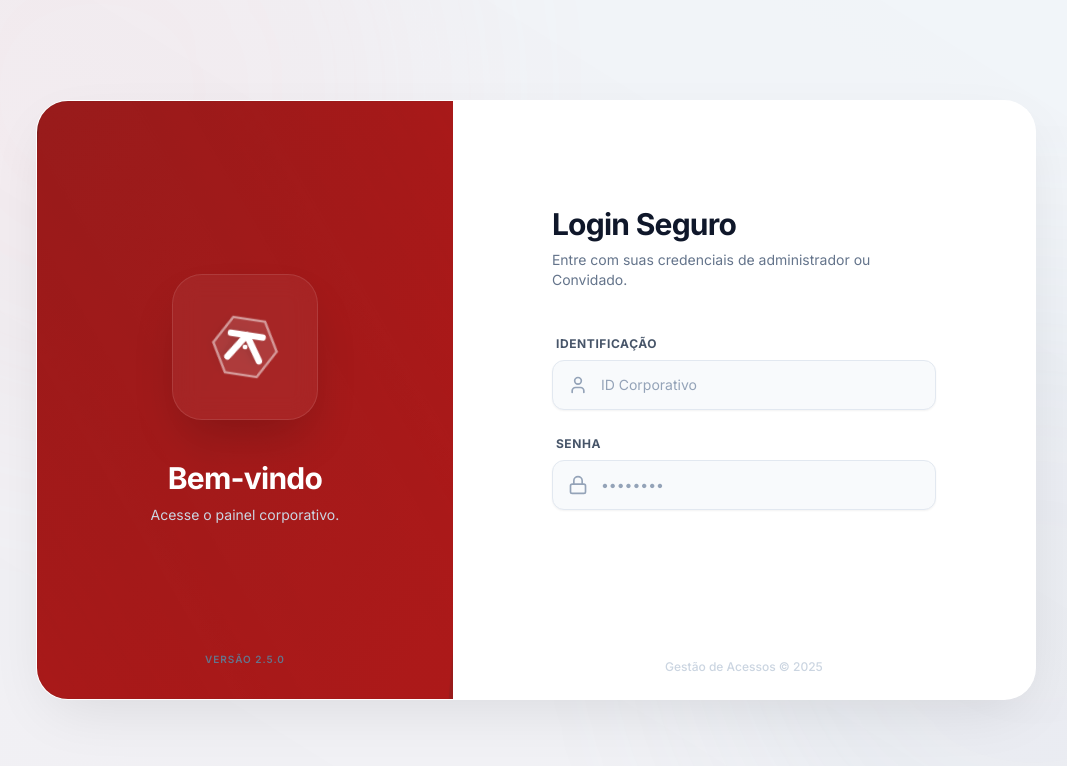
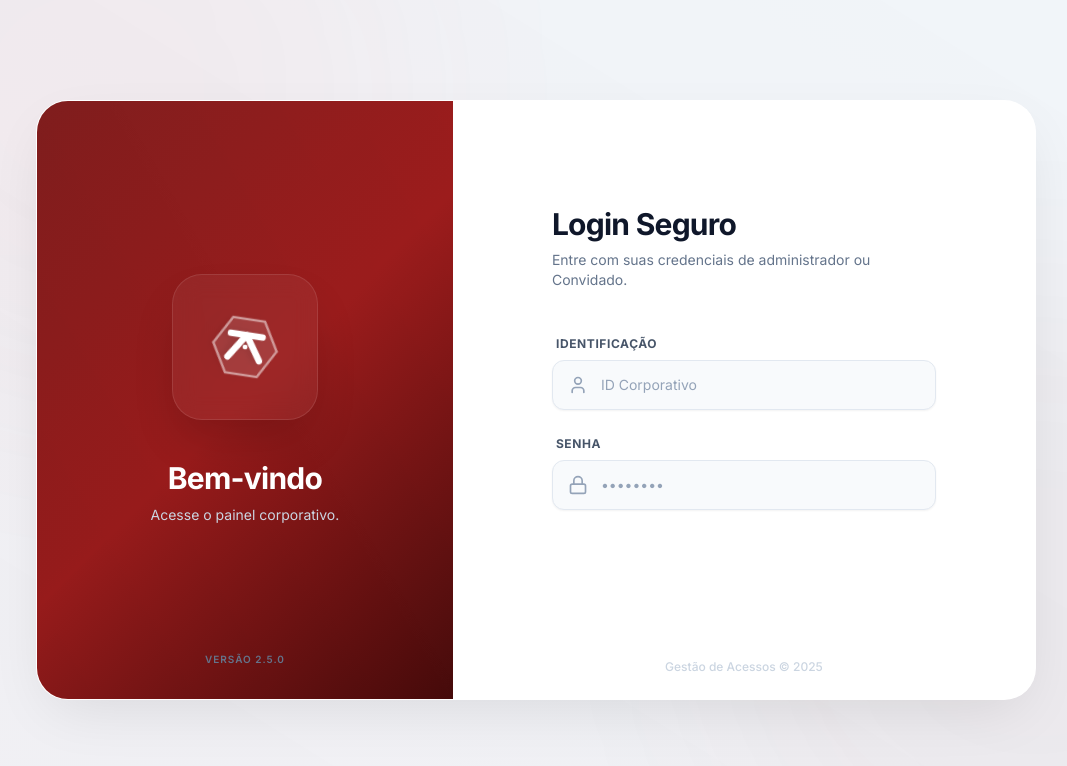
Before and after one commit to smalliw-santana/cadastro, a React (Vite) app: page / in a window 1280 px wide. Shown: the top 766 px of the page, without its empty margins (104-1171 px from the left). Built offline with nearby package versions, Linux system fonts and the light colour scheme; no server answers; the database is empty.

Commit message:
refactor: Update branding colors to professional red
Replaces the primary blue/red color scheme with a more consistent and premium "professional red" theme across the application. This change improves visual cohesion and brand identity.

```diff
--- a/App.tsx
+++ b/App.tsx
@@ -53,11 +53,11 @@ const App: React.FC = () => {
       {/* Sidebar - Changed to Red for a more premium enterprise look */}
       <aside
         className={`
-          bg-red-900 text-white transition-all duration-300 flex flex-col z-20 overflow-y-auto custom-scrollbar print:hidden shadow-2xl
+          bg-professional-red text-white transition-all duration-300 flex flex-col z-20 overflow-y-auto custom-scrollbar print:hidden shadow-2xl
           ${isSidebarOpen ? 'w-72' : 'w-20'}
         `}
       >
-        <div className="p-6 flex items-center gap-3 shrink-0 bg-red-950/30">
+        <div className="p-6 flex items-center gap-3 shrink-0 bg-black/10">
           <div className="w-10 h-10 flex items-center justify-center shrink-0 bg-gradient-to-tr from-primary-600 to-primary-400 rounded-xl shadow-lg shadow-primary-900/20">
             <Logo className="w-6 h-6" variant="white" />
           </div>
--- a/components/Dashboard.tsx
+++ b/components/Dashboard.tsx
@@ -152,10 +152,10 @@ export const Dashboard: React.FC = () => {
         </div>
 
         {/* KPI Card */}
-        <div className="md:col-span-4 bg-gradient-to-br from-primary-600 via-red-700 to-red-900 rounded-[2rem] shadow-[0_20px_50px_-12px_rgba(220,38,38,0.35)] p-8 text-white relative overflow-hidden flex flex-col justify-between group">
+        <div className="md:col-span-4 bg-professional-red rounded-[2rem] shadow-[0_20px_50px_-12px_rgba(127,29,29,0.4)] p-8 text-white relative overflow-hidden flex flex-col justify-between group">
              {/* Dynamic Background Elements */}
             <div className="absolute top-0 right-0 w-56 h-56 bg-white/5 rounded-full blur-3xl -mr-16 -mt-16 pointer-events-none group-hover:bg-white/10 transition-colors duration-700"></div>
-            <div className="absolute bottom-0 left-0 w-40 h-40 bg-red-500/30 rounded-full blur-2xl -ml-12 -mb-12 pointer-events-none"></div>
+            <div className="absolute bottom-0 left-0 w-40 h-40 bg-black/20 rounded-full blur-2xl -ml-12 -mb-12 pointer-events-none"></div>
 
             <div className="relative z-10">
                 <div className="flex justify-between items-start mb-8">
--- a/components/Login.tsx
+++ b/components/Login.tsx
@@ -178,21 +178,21 @@ export const Login: React.FC<LoginProps> = ({ onLoginSuccess }) => {
       )}
 
       {/* Background ambient blobs */}
-      <div className="absolute top-[-20%] left-[-10%] w-[600px] h-[600px] bg-primary-300/20 rounded-full blur-[100px] pointer-events-none animate-ambient-float opacity-40"></div>
-      <div className="absolute bottom-[-20%] right-[-10%] w-[600px] h-[600px] bg-slate-400/20 rounded-full blur-[100px] pointer-events-none animate-ambient-float [animation-delay:-5s] opacity-40"></div>
-      <div className="absolute inset-0 bg-gradient-to-tr from-primary-500/5 to-transparent pointer-events-none animate-shimmer"></div>
+      <div className="absolute top-[-20%] left-[-10%] w-[600px] h-[600px] bg-red-500/10 rounded-full blur-[100px] pointer-events-none animate-ambient-float opacity-40"></div>
+      <div className="absolute bottom-[-20%] right-[-10%] w-[600px] h-[600px] bg-red-900/10 rounded-full blur-[100px] pointer-events-none animate-ambient-float [animation-delay:-5s] opacity-40"></div>
+      <div className="absolute inset-0 bg-gradient-to-tr from-red-600/5 to-transparent pointer-events-none animate-shimmer"></div>
 
       {/* Main Container Card */}
       <div className="relative bg-white rounded-[32px] shadow-[0_20px_60px_-15px_rgba(0,0,0,0.1)] overflow-hidden w-full max-w-[1000px] h-auto min-h-[600px] flex flex-col md:flex-row border border-white/50 backdrop-blur-xl animate-card-entrance">
         <div className="absolute inset-0 pointer-events-none animate-subtle-float"></div>
 
         {/* Left Panel (Colored - Enterprise Theme) */}
-        <div className="w-full md:w-5/12 bg-gradient-to-br from-red-900 to-red-800 text-white flex flex-col items-center justify-center p-12 text-center relative overflow-hidden">
+        <div className="w-full md:w-5/12 bg-professional-red text-white flex flex-col items-center justify-center p-12 text-center relative overflow-hidden">
 
             {/* Mesh Gradient Effect */}
-            <div className="absolute inset-0 opacity-30 mix-blend-overlay animate-mesh-move">
-                <div className="absolute top-0 right-0 w-full h-full bg-gradient-to-bl from-primary-500 to-transparent"></div>
-                <div className="absolute bottom-0 left-0 w-full h-full bg-gradient-to-tr from-red-500 to-transparent"></div>
+            <div className="absolute inset-0 opacity-20 mix-blend-overlay animate-mesh-move">
+                <div className="absolute top-0 right-0 w-full h-full bg-gradient-to-bl from-white/20 to-transparent"></div>
+                <div className="absolute bottom-0 left-0 w-full h-full bg-gradient-to-tr from-black/20 to-transparent"></div>
             </div>
 
             {/* Content */}
--- a/components/RegisterUser.tsx
+++ b/components/RegisterUser.tsx
@@ -194,13 +194,13 @@ export const RegisterUser: React.FC<RegisterUserProps> = ({ currentUser }) => {
             )}
 
             <div className="bg-white rounded-2xl shadow-xl border border-slate-100 overflow-hidden">
-                <div className="bg-primary-900 p-6 flex items-center justify-between">
+                <div className="bg-professional-red p-6 flex items-center justify-between">
                     <div>
                         <h2 className="text-2xl font-bold text-white">Novo Colaborador</h2>
-                        <p className="text-primary-100 text-sm mt-1">Preencha os dados abaixo para cadastrar um novo usuário no sistema.</p>
+                        <p className="text-white/70 text-sm mt-1">Preencha os dados abaixo para cadastrar um novo usuário no sistema.</p>
                     </div>
                     <div className="hidden sm:block text-right">
-                        <p className="text-primary-200 text-xs uppercase tracking-wider">Data do Cadastro</p>
+                        <p className="text-white/50 text-xs uppercase tracking-wider">Data do Cadastro</p>
                         <p className="text-white font-mono">{new Date().toLocaleDateString()}</p>
                     </div>
                 </div>
--- a/components/SystemLogs.tsx
+++ b/components/SystemLogs.tsx
@@ -39,8 +39,8 @@ export const SystemLogs: React.FC = () => {
       {/* Header */}
       <div className="flex flex-col md:flex-row md:items-center justify-between gap-6 bg-white p-8 rounded-[2rem] shadow-[0_2px_20px_-4px_rgba(0,0,0,0.02)] border border-slate-100">
         <div className="flex items-center gap-5">
-            <div className="w-16 h-16 rounded-2xl bg-slate-50 border border-slate-100 flex items-center justify-center shadow-inner">
-                <ScrollText className="w-8 h-8 text-slate-400" />
+            <div className="w-16 h-16 rounded-2xl bg-red-50 border border-red-100 flex items-center justify-center shadow-inner">
+                <ScrollText className="w-8 h-8 text-red-400" />
             </div>
             <div>
                 <h1 className="text-2xl font-bold text-slate-800 tracking-tight mb-1">Logs do Sistema</h1>
--- a/components/SystemUsersManagement.tsx
+++ b/components/SystemUsersManagement.tsx
@@ -166,13 +166,13 @@ export const SystemUsersManagement: React.FC<SystemUsersManagementProps> = ({ cu
         )}
 
       <div className="bg-white rounded-2xl shadow-sm border border-slate-100 overflow-hidden">
-        <div className="bg-primary-900 p-6 flex items-center gap-4">
+        <div className="bg-professional-red p-6 flex items-center gap-4">
           <div className="p-3 bg-white/20 rounded-lg">
              <ShieldCheck className="w-6 h-6 text-white" />
           </div>
           <div>
             <h2 className="text-xl font-bold text-white">Controle de Acesso</h2>
-            <p className="text-primary-200 text-sm">
+            <p className="text-white/70 text-sm">
                 {userRole === 'ADMIN' ? 'Gerencie os usuários que podem fazer login no sistema.' : 'Visualização de usuários com acesso ao sistema.'}
             </p>
           </div>
--- a/components/UsersList.tsx
+++ b/components/UsersList.tsx
@@ -416,12 +416,12 @@ export const UsersList: React.FC<UsersListProps> = ({ onNavigateToRegister, curr
         {isDetailsModalOpen && (
             <div className="fixed inset-0 z-50 flex items-center justify-center p-4 bg-slate-900/50 backdrop-blur-sm animate-[fadeIn_0.2s] print:hidden">
                 <div className="bg-white rounded-2xl shadow-2xl w-full max-w-2xl overflow-hidden animate-[scaleIn_0.2s_ease-out]">
-                    <div className="p-6 bg-primary-900 flex justify-between items-center">
+                    <div className="p-6 bg-professional-red flex justify-between items-center">
                         <h3 className="text-xl font-bold text-white flex items-center gap-2">
                             {userRole === 'ADMIN' ? <Edit2 className="w-5 h-5" /> : <Eye className="w-5 h-5" />}
                             {userRole === 'ADMIN' ? 'Editar Colaborador' : 'Detalhes do Colaborador'}
                         </h3>
-                        <button onClick={() => setIsDetailsModalOpen(false)} className="text-primary-200 hover:text-white transition-colors">
+                        <button onClick={() => setIsDetailsModalOpen(false)} className="text-white/70 hover:text-white transition-colors">
                             <X className="w-6 h-6" />
                         </button>
                     </div>
--- a/index.html
+++ b/index.html
@@ -41,7 +41,11 @@
             },
             boxShadow: {
               'soft': '0 4px 20px -2px rgba(0, 0, 0, 0.05)',
-              'glow': '0 4px 20px 0px rgba(79, 70, 229, 0.2)', // Indigo glow
+              'glow': '0 4px 20px 0px rgba(220, 38, 38, 0.2)', // Red glow
+            },
+            backgroundImage: {
+              'professional-red': 'linear-gradient(135deg, #7f1d1d 0%, #991b1b 50%, #450a0a 100%)',
+              'glass-red': 'linear-gradient(rgba(153, 27, 27, 0.8), rgba(69, 10, 10, 0.8))',
             }
           }
         }
```
